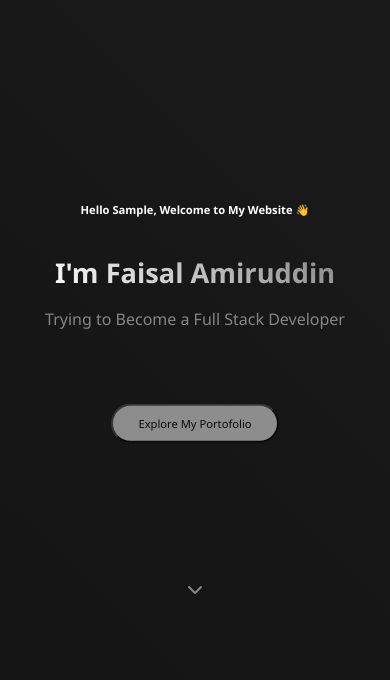
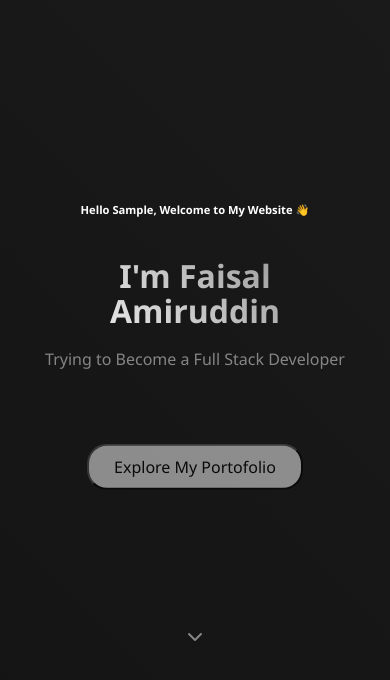
Before and after one commit to faisal-amiruddin/main, a React (Vite) app: page / in a window 390 px wide. Both pictures are taken after typing "Sample" into the empty fields and a click on the button "Submit". Shown: the top 680 px of the page. Built offline with nearby package versions, Linux system fonts and the light colour scheme.

Commit message:
Update Hero, About, TechStack

```diff
--- a/src/components/About.css
+++ b/src/components/About.css
@@ -59,7 +59,7 @@
         flex-direction: column;
     }
     .about img {
-        width: 50%;
+        width: 70%;
         margin-bottom: 4rem;
     }
     .about h1 {
--- a/src/components/Hero.css
+++ b/src/components/Hero.css
@@ -84,7 +84,7 @@
 
 @media (max-width: 768px) {
     .hero h1 {
-        font-size: 1.7rem;
+        font-size: 2rem;
     }
     .hero h2 {
         font-size: 0.7rem;
@@ -93,6 +93,6 @@
         font-size: 1rem;
     }
     .hero button {
-        font-size: 0.7rem;
+        font-size: 1rem;
     }
 }
```
